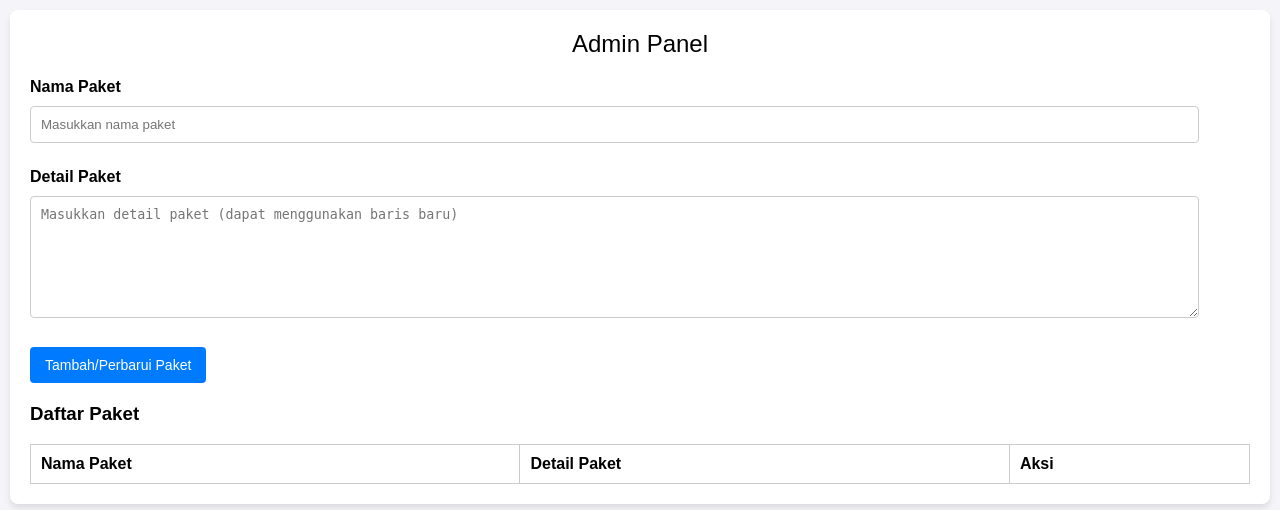
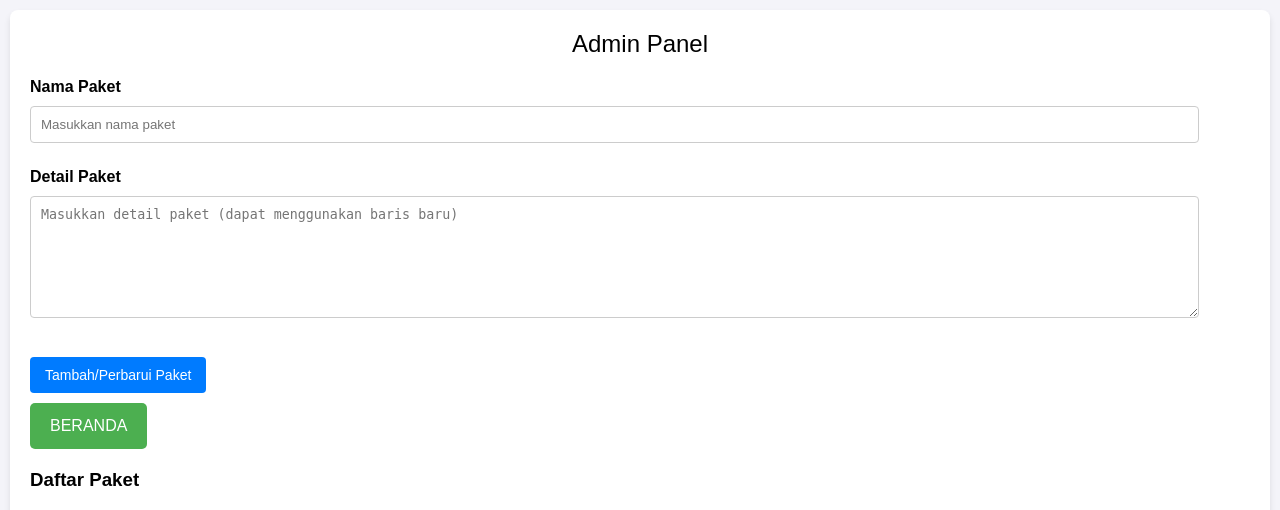
Before and after one commit to Sandhj/Virtual, a Flask app: page /adminku in a window 1280 px wide. Shown: the top 510 px of the page. Run offline with Flask 3, Linux system fonts and the light colour scheme; data that the repository does not hold is empty.

Commit message:
Update adminku.html

```diff
--- a/templates/adminku.html
+++ b/templates/adminku.html
@@ -89,6 +89,22 @@
         .edit-button:hover {
             background-color: #e0a800;
         }
+        button {
+           background-color: #4CAF50; /* Warna latar belakang hijau */
+           color: white; /* Warna teks putih */
+           margin-top: 10px;
+           padding: 14px 20px; /* Padding vertikal 14px dan horizontal 20px */
+           font-size: 16px; /* Ukuran font */
+           border: none; /* Menghapus border */
+           cursor: pointer; /* Menampilkan cursor pointer saat hover */
+           border-radius: 5px; /* Membuat sudut button melengkung */
+           transition: background-color 0.3s ease; /* Efek transisi warna latar belakang */
+        }
+
+        button:hover {
+           background-color: #45a049; /* Warna latar belakang lebih gelap saat hover */
+        }
+
     </style>
 </head>
 <body>
@@ -106,6 +122,9 @@
         </div>
 
         <button class="button" onclick="addOrUpdatePackage()">Tambah/Perbarui Paket</button>
+        <form action="/" method="GET">
+           <button type="submit">BERANDA</button>
+        </form>
 
         <div class="table-container">
             <h3>Daftar Paket</h3>
```
